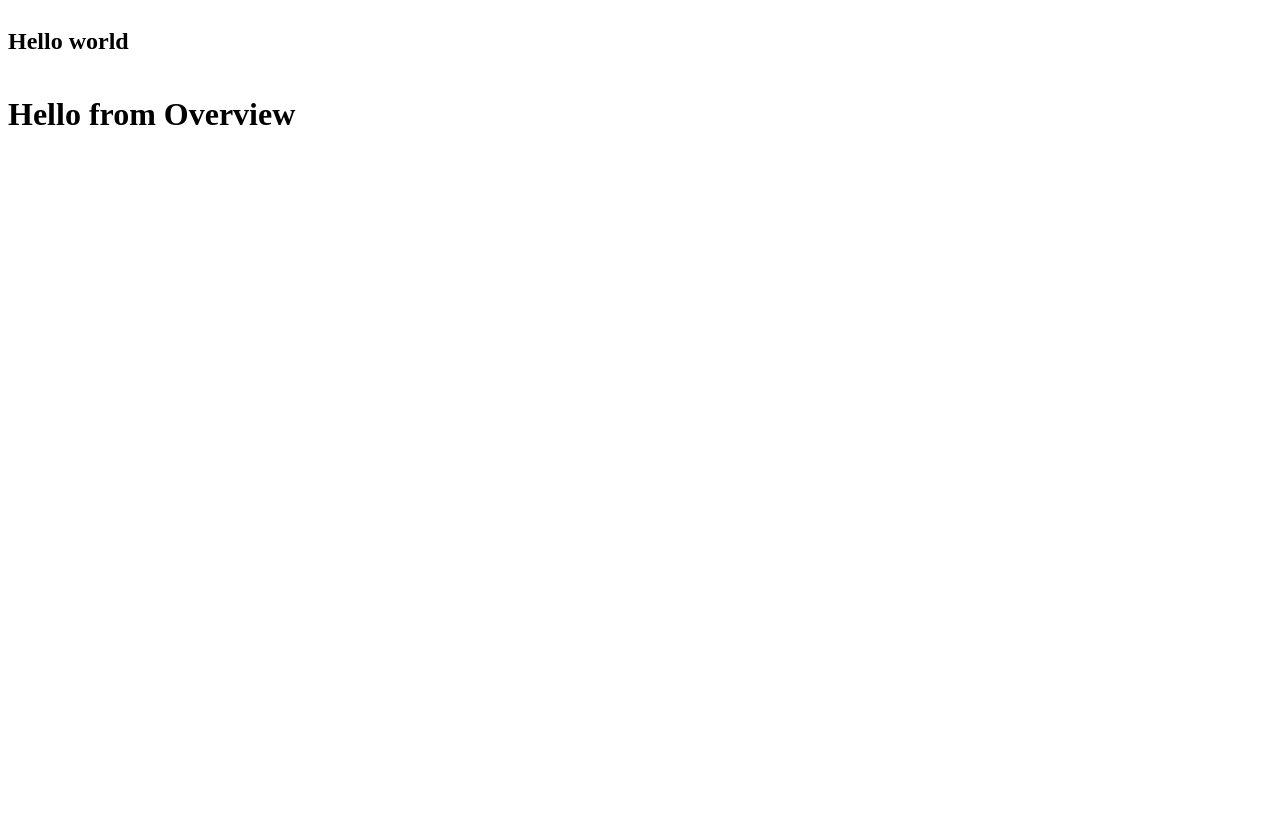
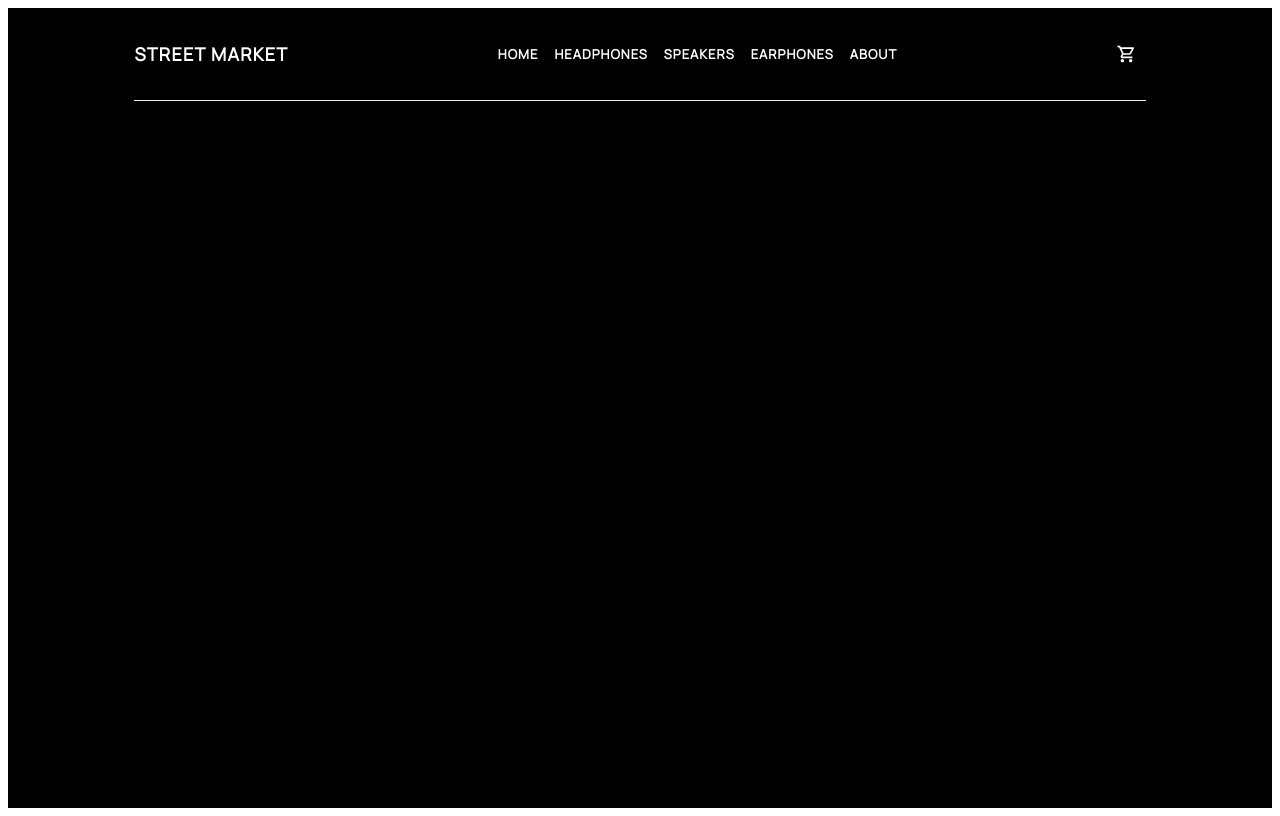
Before and after one commit to Marumo-ProG/MyStreets-frontend, a React (Create React App) app: page / in a window 1280 px wide. Built offline with nearby package versions, Linux system fonts and the light colour scheme.

Commit message:
Menu bar is done

```diff
--- a/package.json
+++ b/package.json
@@ -6,6 +6,7 @@
     "@emotion/react": "^11.11.3",
     "@emotion/styled": "^11.11.0",
     "@fontsource/manrope": "^5.0.18",
+    "@mui/icons-material": "^5.15.10",
     "@mui/material": "^5.15.10",
     "@mui/styled-engine-sc": "^6.0.0-alpha.16",
     "@testing-library/jest-dom": "^5.17.0",
--- /dev/null
+++ b/src/common/components/Link.js
@@ -0,0 +1,27 @@
+// navigation
+import { useNavigate } from "react-router-dom";
+
+// MUI
+import Typography from "@mui/material/Typography";
+
+// Utils
+import { Colors } from "../utils/constants";
+
+const Link = ({ link, isActive = false, label }) => {
+  const navigate = useNavigate();
+  return (
+    <Typography
+      onClick={() => navigate(link)}
+      variant={"subtitle"}
+      sx={{
+        textTransform: "uppercase",
+        color: isActive ? Colors.peach : Colors.white,
+        "&:hover": { color: Colors.peach, cursor: "pointer" },
+      }}
+    >
+      {label}
+    </Typography>
+  );
+};
+
+export default Link;
--- a/src/common/layouts/MainLayout.js
+++ b/src/common/layouts/MainLayout.js
@@ -4,11 +4,16 @@ import { Outlet } from "react-router-dom";
 // MUI
 import Stack from "@mui/material/Stack";
 
+// Components
+import MainMenu from "./containers/MainMenu";
+
 const MainLayout = () => {
   return (
-    <Stack justifyContent={"space-between"}>
-      <h2>Hello world</h2>
-      <Outlet />
+    <Stack
+      justifyContent={"space-between"}
+      sx={{ backgroundColor: "black", height: "100vh" }}
+    >
+      <MainMenu />
     </Stack>
   );
 };
--- /dev/null
+++ b/src/common/layouts/containers/MainMenu.js
@@ -0,0 +1,47 @@
+// MUI
+import Stack from "@mui/material/Stack";
+import Divider from "@mui/material/Divider";
+import Typography from "@mui/material/Typography";
+import IconButton from "@mui/material/IconButton";
+
+// Components
+import Link from "../../components/Link";
+
+// Utils
+import { Colors } from "../../utils/constants";
+
+// Icons
+import ShoppingCartOutlinedIcon from "@mui/icons-material/ShoppingCartOutlined";
+
+const MainMenu = () => {
+  return (
+    <Stack
+      direction="row"
+      justifyContent={"space-between"}
+      alignSelf={"center"}
+      width={"80%"}
+      height={92}
+      alignItems={"center"}
+      sx={{ borderBottom: `0.8px ${Colors.med_grey} solid` }}
+    >
+      <Typography variant="h6" sx={{ color: Colors.white, fontWeight: 1000 }}>
+        Street Market
+      </Typography>
+
+      <Stack spacing={2} direction="row">
+        <Link label={"Home"} link={"/"} />
+        <Link label={"Headphones"} link={"/"} />
+        <Link label={"Speakers"} link={"/"} />
+        <Link label={"Earphones"} link={"/"} />
+        <Link label={"About"} link={"/"} />
+      </Stack>
+
+      <IconButton>
+        <ShoppingCartOutlinedIcon
+          sx={{ color: Colors.white, height: 20, width: 23 }}
+        />
+      </IconButton>
+    </Stack>
+  );
+};
+export default MainMenu;
```
Also changed, not shown: 1 other file (tests, documents, lock files or other folders).
